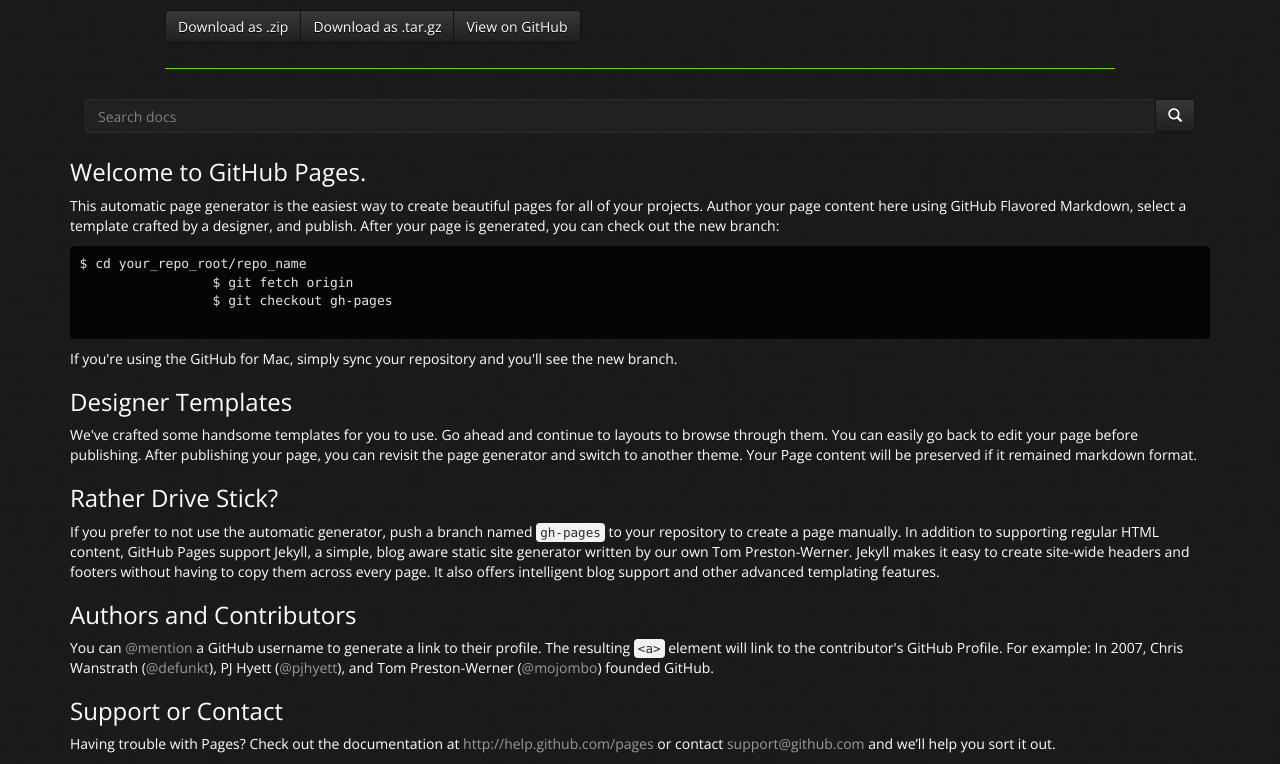
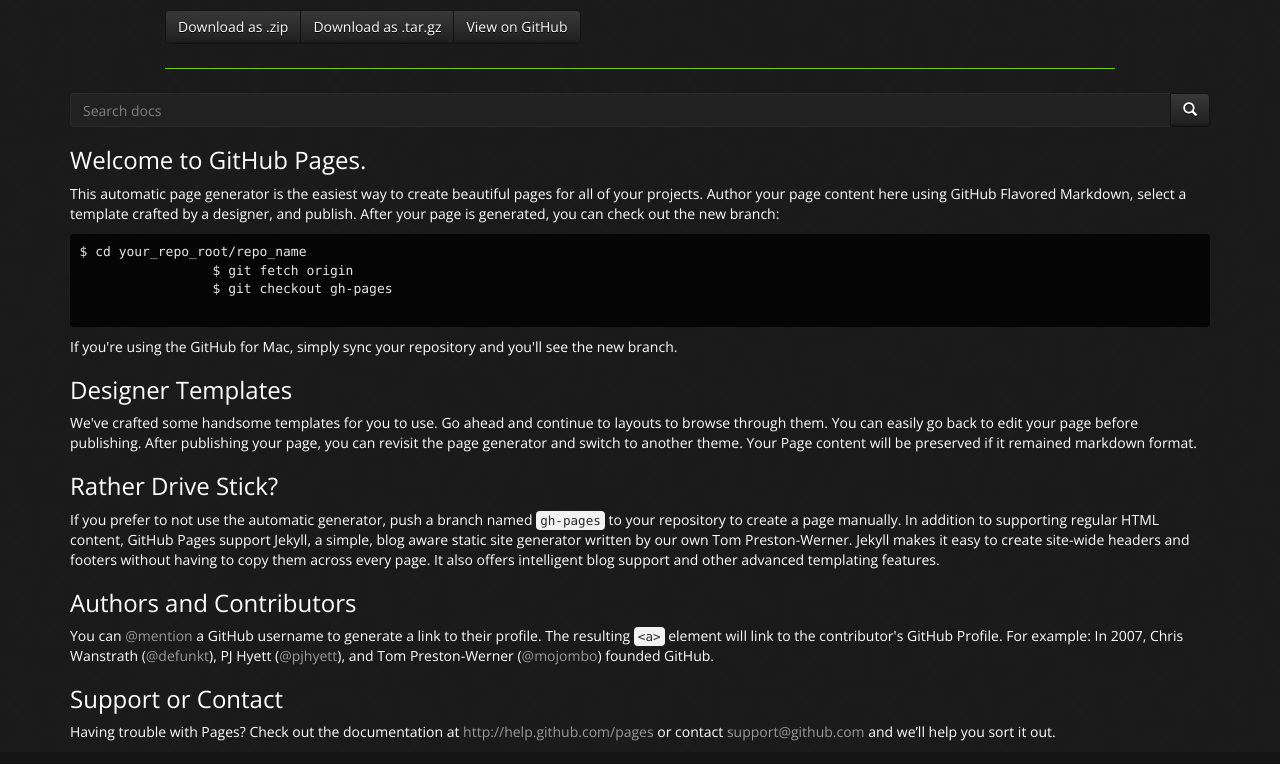
Before and after one commit to vanubi/vanubi, a plain HTML site: page index.html in a window 1280 px wide. Shown: the part 95-859 px from the top of the page. Drawn offline with nearby package versions, Linux system fonts and the light colour scheme.

Commit message:
Remove padding from search form

```diff
--- a/index.html
+++ b/index.html
@@ -28,9 +28,9 @@
   </header>
 
   <section id="search" class="container">
-   <form class="navbar-form" role="search">
+   <form role="search">
 	<div class="input-group">
-	 <input type="text" class="form-control" placeholder="Search docs" name="srch-term" id="srch-term"/>
+	 <input type="text" class="form-control" placeholder="Search docs" name="search" />
 	 <div class="input-group-btn">
 	  <button class="btn btn-default" type="submit"><span class="glyphicon glyphicon-search"></span></button>
 	 </div>
@@ -39,6 +39,9 @@
   </section>
 
   <section id="main_content" class="container">
+
+
+
    <h3>
 	<a name="welcome-to-github-pages" class="anchor" href="#welcome-to-github-pages"><span class="octicon octicon-link"></span></a>Welcome to GitHub Pages.</h3>
 
```
